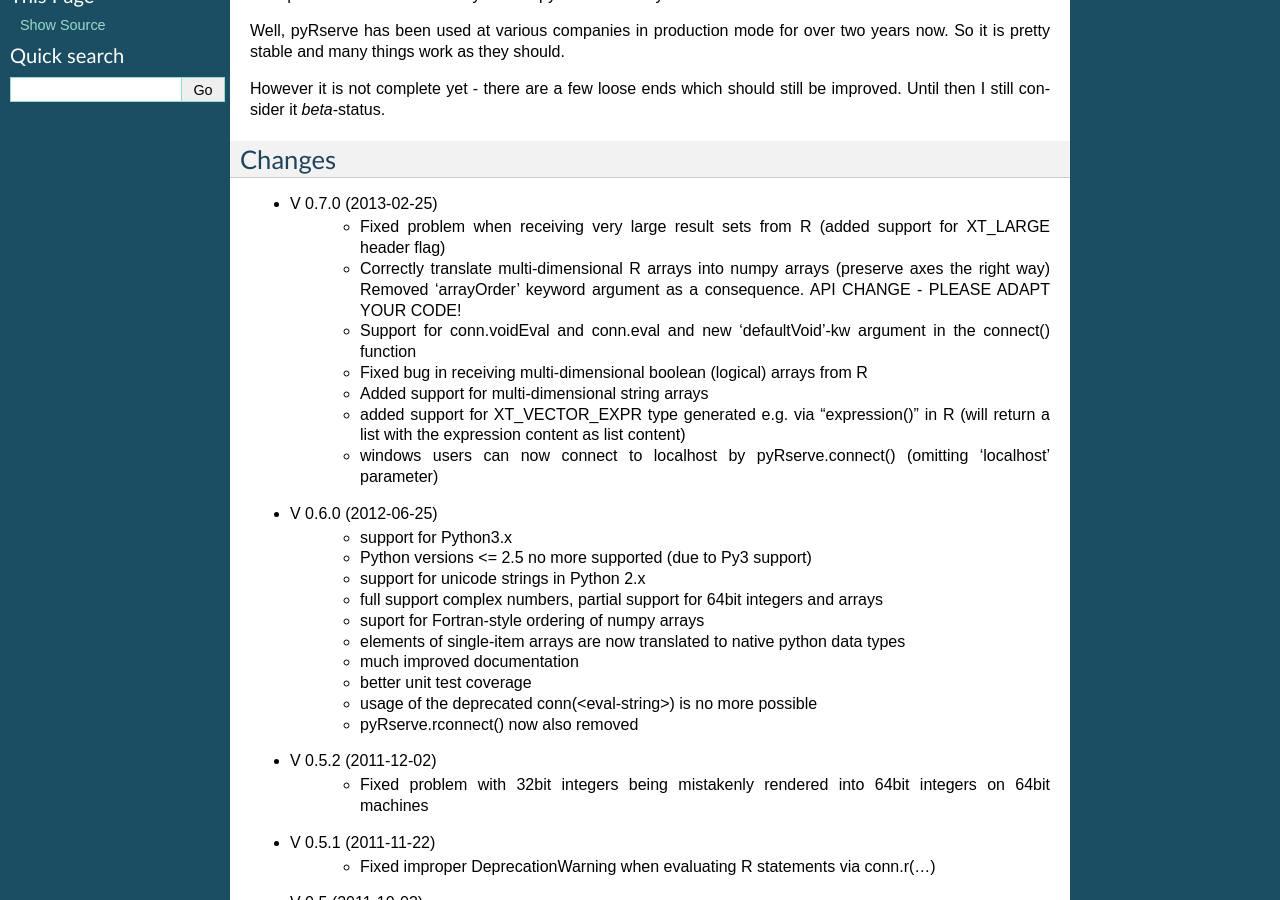
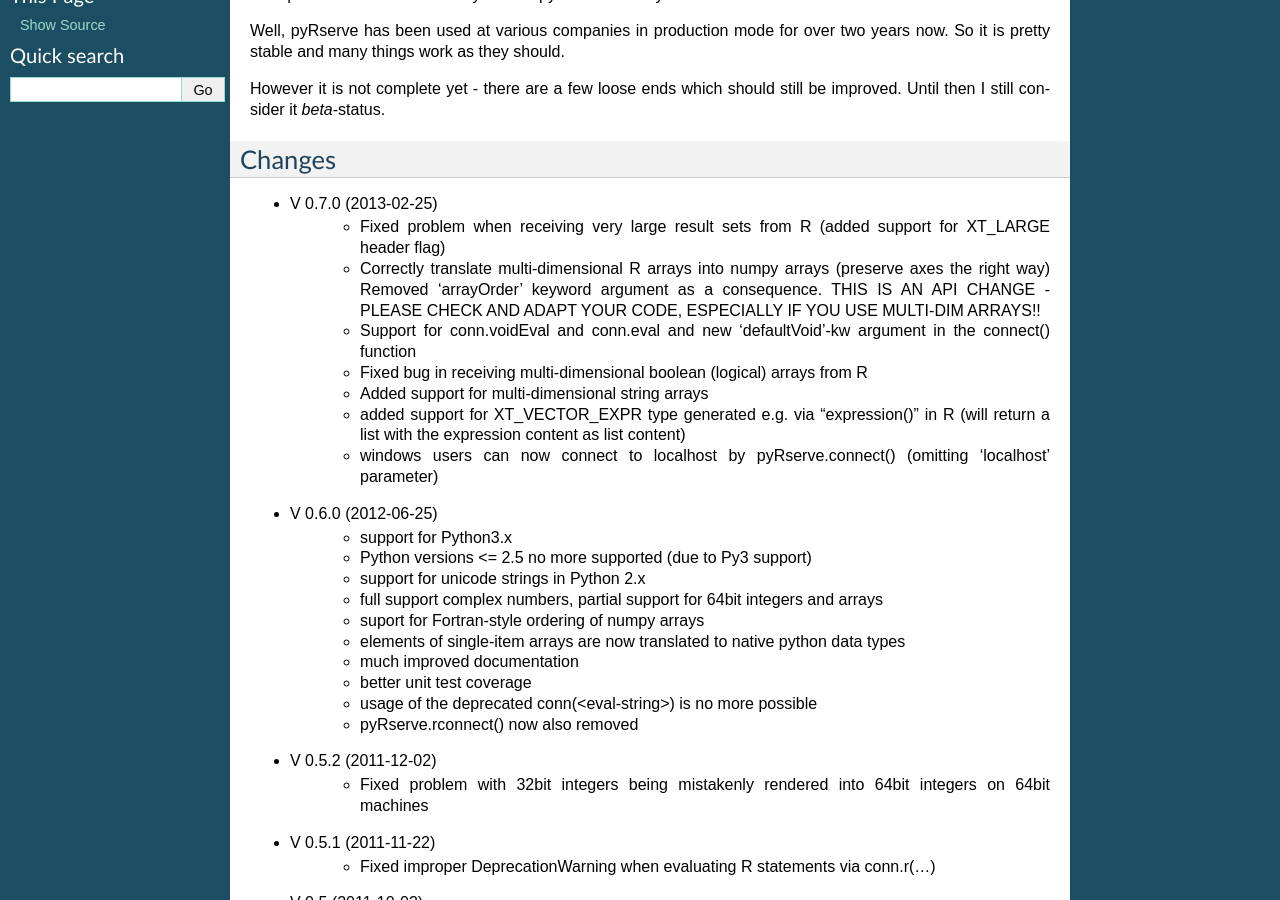
Before and after one commit to ralhei/pyRserve, a Sphinx documentation site: the page built from doc/intro.rst, in a window 1280 px wide and 900 px high, scrolled down 399 px. Built offline with Sphinx 7.4.7, drawn with Linux system fonts in a browser that asks for light colours.

```diff
--- a/doc/intro.rst
+++ b/doc/intro.rst
@@ -29,7 +29,8 @@ Changes
 * V 0.7.0 (2013-02-25)
     * Fixed problem when receiving very large result sets from R (added support for XT_LARGE header flag)
     * Correctly translate multi-dimensional R arrays into numpy arrays (preserve axes the right way)
-      Removed 'arrayOrder' keyword argument as a consequence. API CHANGE - PLEASE ADAPT YOUR CODE!
+      Removed 'arrayOrder' keyword argument as a consequence.
+      THIS IS AN API CHANGE - PLEASE CHECK AND ADAPT YOUR CODE, ESPECIALLY IF YOU USE MULTI-DIM ARRAYS!!
     * Support for conn.voidEval and conn.eval and new 'defaultVoid'-kw argument in the connect() function
     * Fixed bug in receiving multi-dimensional boolean (logical) arrays from R
     * Added support for multi-dimensional string arrays
@@ -90,7 +91,7 @@ License
 -------
 
 pyRserve has been written by `Ralph Heinkel (www.ralph-heinkel.com) <http://www.ralph-heinkel.com/>`_ and is
-released under `MIT license <http://packages.python.org/pyRserve/license.html>`_.
+released under `MIT license <http://pythonhosted.org/pyRserve/license.html>`_.
 
 
 Quick Installation
```
Also changed, not shown: 1 other file.
